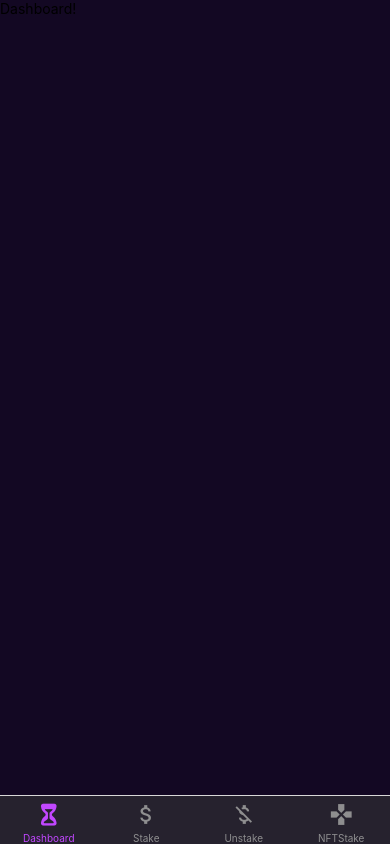
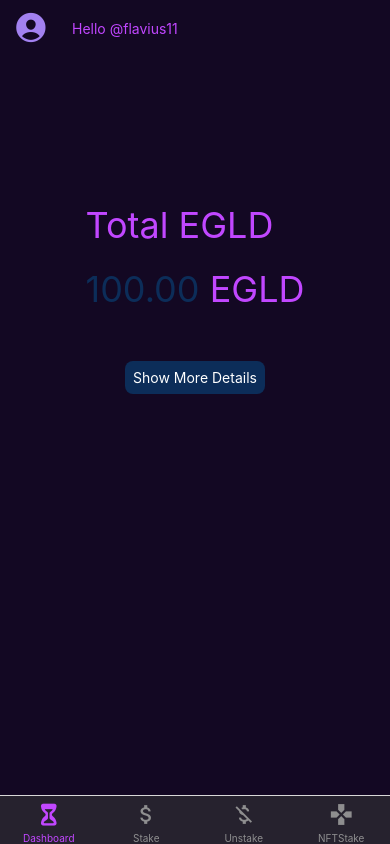
Before and after one commit to flaviuseremia/MultiversX-React-Native-Dapp, a React Native app: screen /DashboardTabs in a window 390 px wide. Built offline with nearby package versions, Linux system fonts and the light colour scheme.

Commit message:
Init DashboardScreen

```diff
--- a/screens/DashboardScreen.tsx
+++ b/screens/DashboardScreen.tsx
@@ -1,11 +1,68 @@
-import { View, Text } from "react-native";
+import {
+  StyleSheet,
+  Text,
+  SafeAreaView,
+  Platform,
+  StatusBar,
+  View,
+} from "react-native";
+import { useNavigation } from '@react-navigation/native';
+import MoreDetailsScreen from "./MoreDetailsScreen";
+import { StackNavigationProp } from "@react-navigation/stack";
 
-function DashboardScreen() {
+import { RootStackParamList } from "../constants/types";
+import Settings from "../components/Settings";
+import Button from "../components/UI/Button";
+import { GlobalStyles } from "../constants/styless";
+import React from "react";
+import TotalEgld from "../components/TotalEgld";
+
+type DashboardScreenNavigationProp = StackNavigationProp<
+  RootStackParamList,
+  "MoreDetailsScreen"
+>;
+
+type Props = {
+  navigation: DashboardScreenNavigationProp;
+};
+
+function DashboardScreen({ navigation }: Props) {
+  function moreDetailsHandle() {
+    navigation.navigate('MoreDetailsScreen');
+  }
+
   return (
-    <View>
-      <Text>Dashboard!</Text>
-    </View>
+    <SafeAreaView style={styles.container}>
+      <Settings name="flavius11" />
+      <View style={styles.buttonAndTextContainer}>
+        <View style={styles.textContainer}>
+          <TotalEgld title="Total EGLD" sum="100.00"/>
+        </View>
+        <Button
+          children={"Show More Details"}
+          onPress={moreDetailsHandle}
+          style={styles.button}
+        />
+      </View>
+    </SafeAreaView>
   );
 }
 
+const styles = StyleSheet.create({
+  container: {
+    flex: 1,
+    paddingTop: Platform.OS === "android" ? StatusBar.currentHeight : 0,
+  },
+  buttonAndTextContainer: {
+    alignItems: "center",
+  },
+  textContainer: {
+    marginTop: "35%",
+    alignItems: "center",
+  },
+  button: {
+    marginTop: 40,
+  },
+});
+
 export default DashboardScreen;
```
